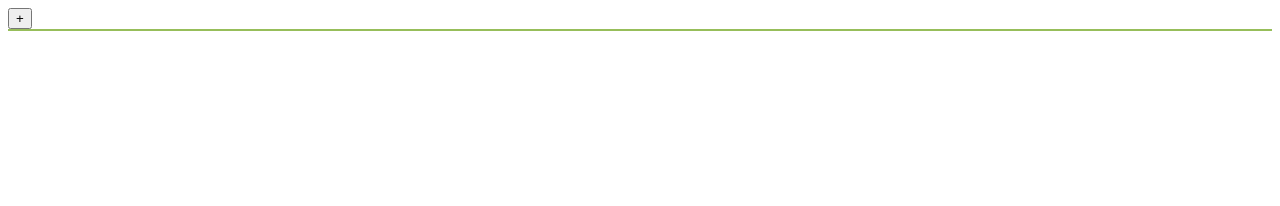
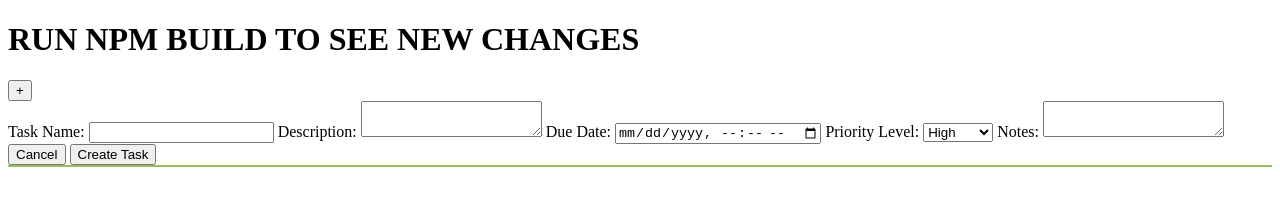
Before and after one commit to snooze26/todoListt, a website built with webpack: page src/index.html in a window 1280 px wide. Built offline with nearby package versions, Linux system fonts and the light colour scheme.

Commit message:
add form

```diff
--- a/src/index.html
+++ b/src/index.html
@@ -9,9 +9,37 @@
 
 </head>
 <body>
+
+    <h1>RUN NPM BUILD TO SEE NEW CHANGES</h1>
     <script src="/dist/bundle.js"></script>
 
     <button id="addTodo">+</button>
+
+    <div id="entryForm">
+        <label for="title">Task Name: </label>
+        <input type="text" id="title" name="title">
+
+        <label for="description">Description: </label>
+        <textarea id="description" name="description"></textarea>
+
+        <label for="dueDate">Due Date: </label>
+        <input type="datetime-local" id="dueDate" name="dueDate">
+
+        <label for="priority">Priority Level: </label>
+        <select name="priority" id="priortity">
+            <option value="high">High</option>
+            <option value="medium">Medium</option>
+            <option value="low">Low</option>
+        </select>
+
+        <label for="notes">Notes: </label>
+        <textarea id="notes" name="notes"></textarea>
+
+
+        <button type="reset">Cancel</button>
+        <button type="submit">Create Task</button>
+
+    </div>
 
     <div id="container">
         <div id="listContainer">
```
